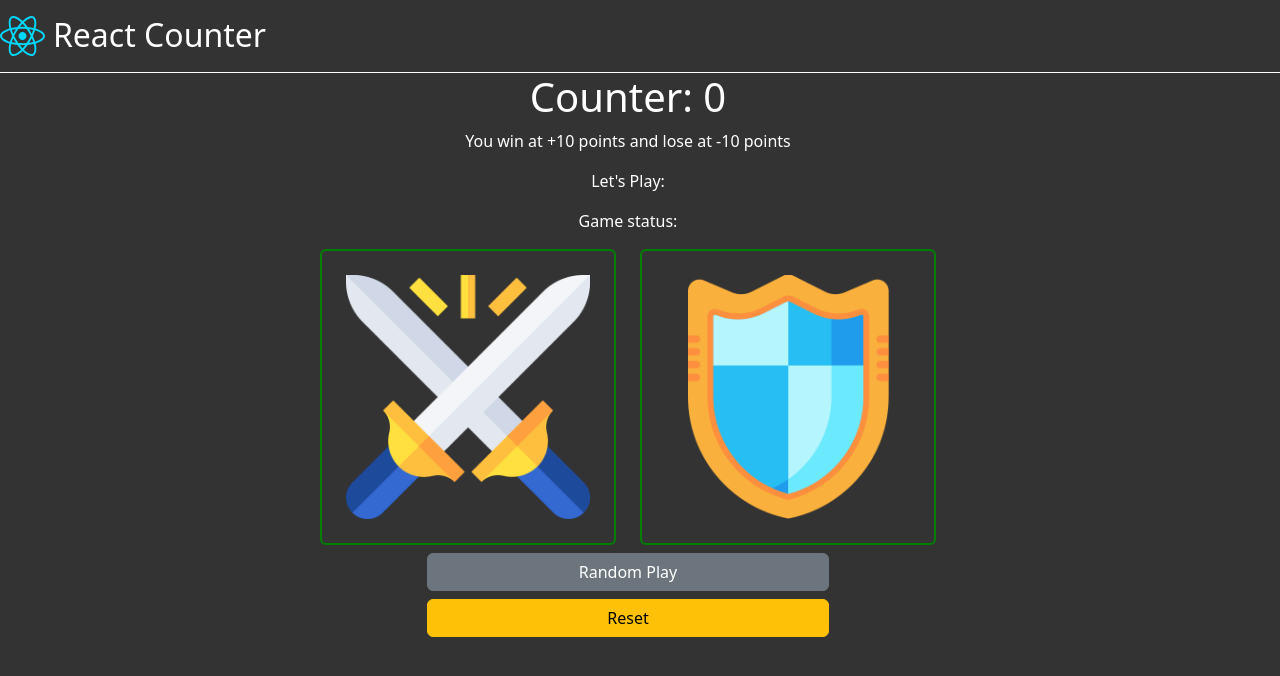
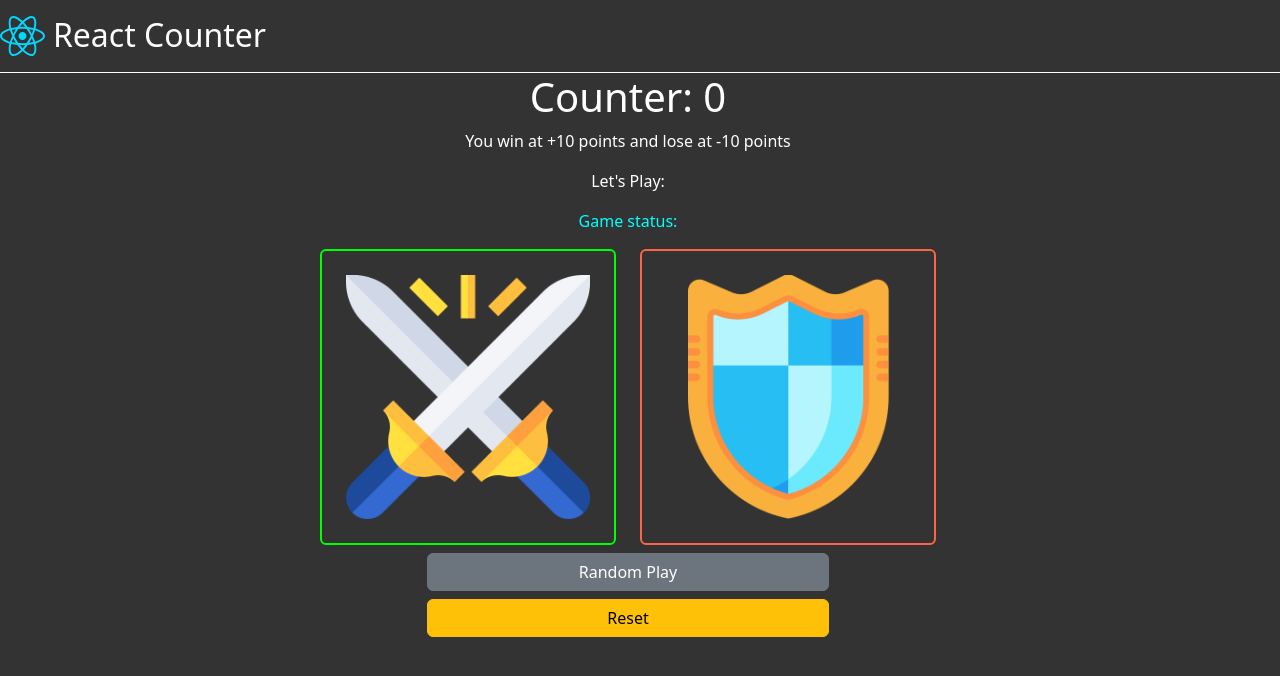
Before and after one commit to adelansari/react-counter, a React (Vite) app: page / in a window 1280 px wide. Shown: the top 676 px of the page. Built offline with nearby package versions, Linux system fonts and the light colour scheme.

Commit message:
remove commented code and add suitable colors

```diff
--- a/src/Counter.tsx
+++ b/src/Counter.tsx
@@ -8,14 +8,9 @@ const Counter = () => {
   const [lastPlay, setLastPlay] = useState('');
 
   const handleAttack = () => {
-    // alert('Attack Clicked!');
     setCounter((preCounter) => {
       let newCount = preCounter + Math.round(Math.random() * 10);
       setLastPlay('Attacked');
-
-      //   if (newCount > 10) {
-      //     setGameStatus('You Won!');
-      //   }
 
       newCount > 10 ? setGameStatus('You Won!') : setGameStatus('');
 
@@ -23,15 +18,9 @@ const Counter = () => {
     });
   };
   const handleDefence = () => {
-    // alert('Defend Clicked!');
-    // setCounter(counter - 1);
     setCounter((preCounter) => {
       let newCount = preCounter - Math.round(Math.random() * 10);
       setLastPlay('Defended');
-      //   if (newCount < -10) {
-      //     setGameStatus('You Lose!');
-      //   }
-
       newCount < -10 ? setGameStatus('You Lose!') : setGameStatus('');
 
       return newCount;
@@ -44,12 +33,7 @@ const Counter = () => {
 
   const handleRandomPlay = () => {
     let playMode = Math.round(Math.random());
-    if (playMode === 0) {
-      handleAttack();
-    } else {
-      handleDefence();
-    }
-    // playMode === 0 ? handleAttack() : handleDefence;
+    playMode === 0 ? handleAttack() : handleDefence;
   };
 
   return (
@@ -57,14 +41,16 @@ const Counter = () => {
       <h1>Counter: {counter} </h1>
       <p>You win at +10 points and lose at -10 points</p>
       <p>Let's Play: {lastPlay} </p>
-      <p>Game status: {gameStatus}</p>
+      <p style={{ color: gameStatus === 'You Won!' ? 'lime' : gameStatus === 'You Lose!' ? 'tomato' : 'cyan' }}>
+        Game status: {gameStatus}
+      </p>
       <div className='col-6 col-md-3 offset-md-3'>
         <img
           className='p-4 rounded'
           src={attack}
           alt='Attack'
           onClick={handleAttack}
-          style={{ cursor: 'pointer', width: '100%', border: '2px solid green' }}
+          style={{ cursor: 'pointer', width: '100%', border: '2px solid lime' }}
         />
       </div>
       <div className='col-6 col-md-3'>
@@ -73,7 +59,7 @@ const Counter = () => {
           src={defend}
           alt='Defend'
           onClick={handleDefence}
-          style={{ cursor: 'pointer', width: '100%', border: '2px solid green' }}
+          style={{ cursor: 'pointer', width: '100%', border: '2px solid tomato' }}
         />
       </div>
 
```
